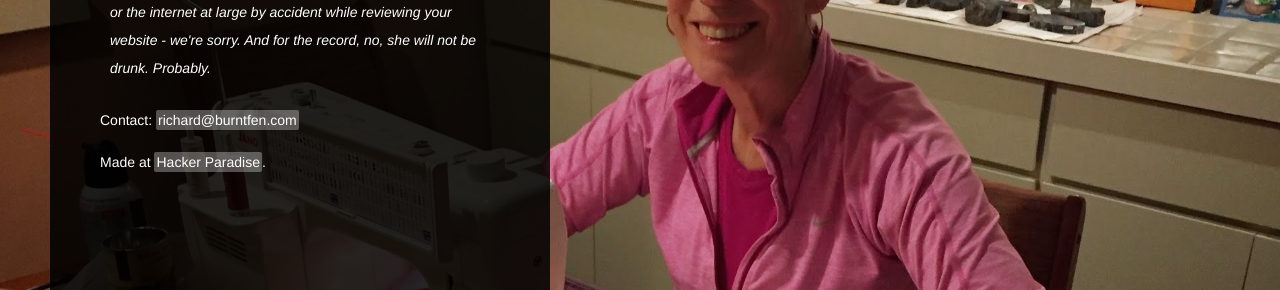
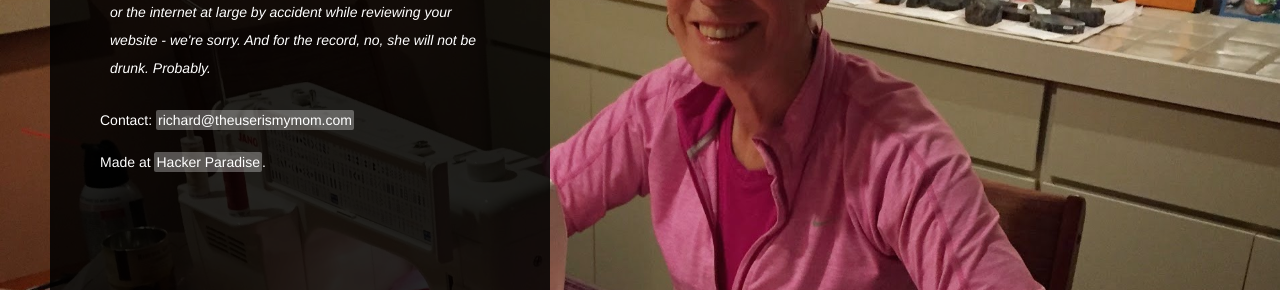
Before and after one commit to RichardLitt/the-user-is-my-mom, a Jekyll site: the page built from index.html, in a window 1280 px wide and 900 px high, scrolled down 2612 px. Shown: the part 610-900 px from the top of the window. Built offline with Jekyll 4.4.1, drawn with Linux system fonts in a browser that asks for light colours; comment, search, counter and statistics services are not loaded.

Commit message:
Update email

```diff
--- a/_config.yml
+++ b/_config.yml
@@ -16,7 +16,7 @@ title : a b/og
 tagline: Puddling thoughts...
 author :
   name : Richard Littauer
-  email : richard@burntfen.com
+  email : richard@theuserismymom.com
   github : RichardLitt
   twitter : RichLitt
   #feedburner : feedname
--- a/index.html
+++ b/index.html
@@ -10,7 +10,7 @@ layout: index
 
 <p>My mom will review your website. We'll send you a screencast, with some motherly UX advice.</p>
 
-<p><i>Get in touch for pricing and availability. <a class='website' href="mailto:richard.littauer+mom@gmail.com">Email us</a>.</i></p>
+<p><i>Get in touch for pricing and availability. <a class='website' href="mailto:richard@theuserismymom.com">Email us</a>.</i></p>
 
 <hr style="width:30%;margin-top:20px" />
 
@@ -104,10 +104,10 @@ Follow @theuserismymom
 
 <hr style="width:30%"/>
 
-  <p class='footnotes'>Richard also reviews websites while both <a href="http://theuserisdrunk.com">drunk</a> and <a href="mailto:richard.littauer+mom@gmail.com" >sober</a>. If you're interested in that, please get in touch.</p>
+  <p class='footnotes'>Richard also reviews websites while both <a href="http://theuserisdrunk.com">drunk</a> and <a href="mailto:richard@theuserismymom.com" >sober</a>. If you're interested in that, please get in touch.</p>
 
 <p class='footnotes'><i>Think of my mom like your mom, but with a bit more tough love, and no offers of milk and cookies while you're working. Actually, speaking of offers, let's be clear; my mom will review your website. She will not give a 100% comprehensive review. She may miss some things. She will probably get distracted. Richard or I will be helping her review the site, making sure she has someone to ask questions so she doesn't get too mired in your unusable website. We promise to make sure at least some of the feedback is insightful. We will promise not to hurt any animals in the process. She may review Facebook, Twitter, or the internet at large by accident while reviewing your website - we're sorry. And for the record, no, she will not be drunk. Probably. </i></p>
 
-<p class='footer'>Contact: <a href="mailto:richard+mom@burntfen.com" class='website'>richard@burntfen.com</a></p>
+<p class='footer'>Contact: <a href="mailto:richard@theuserismymom.com" class='website'>richard@theuserismymom.com</a></p>
 
 <p class='footer'>Made at <a class="website" href="http://hackerparadise.org">Hacker Paradise</a>.</p>
```
Also changed, not shown: 2 other files.
